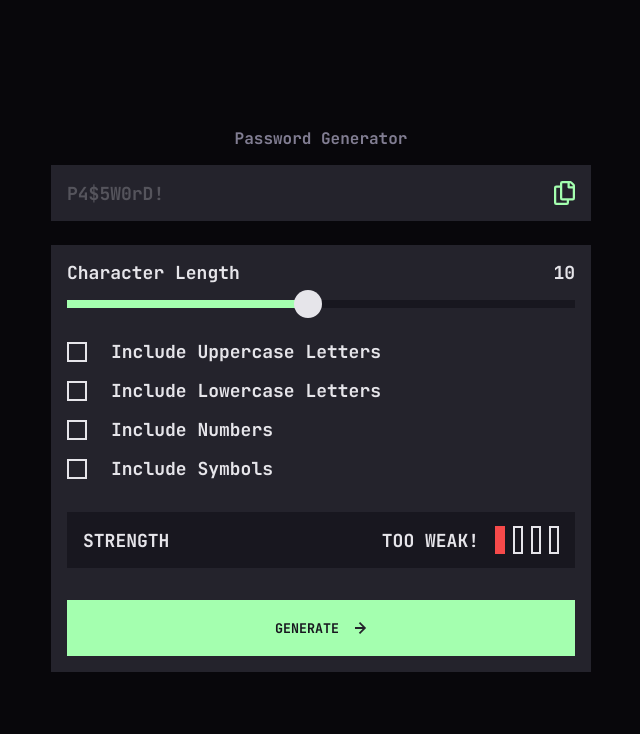
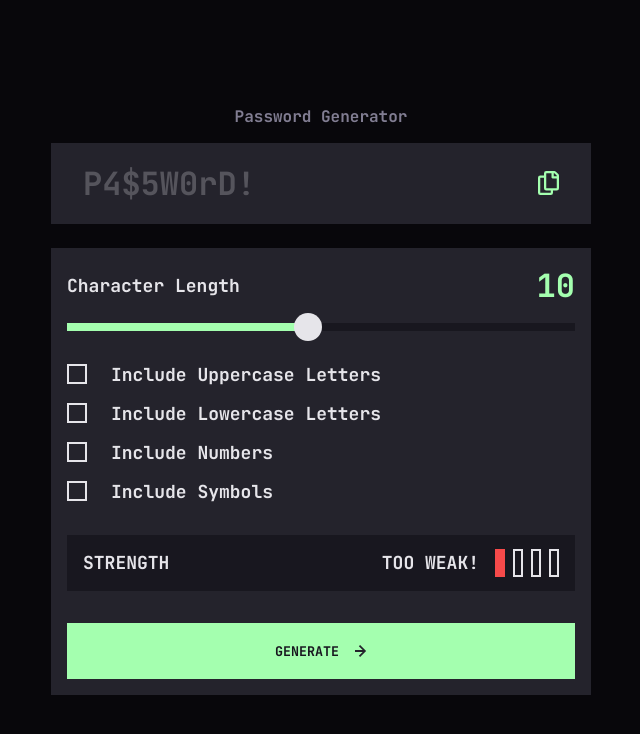
Before and after one commit to ryanbradley-webdev/password-generator, a React (Vite) app: page / in a window 1280 px wide. Shown: the top 734 px of the page, without its empty margins (319-959 px from the left). Built offline with nearby package versions, Linux system fonts and the light colour scheme.

Commit message:
Add form styling and update strength calculation to factor in length when considering factors.

```diff
--- a/src/App.css
+++ b/src/App.css
@@ -11,6 +11,21 @@ section {
   padding: 16px;
   width: 100%;
   background-color: var(--clr-dark-grey);
+}
+
+.password span {
+  font: var(--font-head-md);
+}
+
+@media screen and (min-width: 481px) {
+  .password {
+    padding-inline: 32px;
+    padding-block: 19px;
+  }
+
+  .password span {
+    font: var(--font-head-lg);
+  }
 }
 
 h1 {
@@ -27,3 +42,7 @@ h1 {
   border: none;
   background-color: transparent;
 }
+
+.copy:is(:hover, :focus) path {
+  fill: var(--clr-white);
+}
--- a/src/components/form/form.module.css
+++ b/src/components/form/form.module.css
@@ -22,6 +22,25 @@
     align-items: center;
     justify-content: space-between;
     width: 100%;
+}
+
+.char_length > label {
+    font: var(--font-body-sm);
+}
+
+.char_length > span {
+    font: var(--font-head-md);
+    color: var(--clr-teal);
+}
+
+@media screen and (min-width: 481px) {
+    .char_length > label {
+        font: var(--font-body-md);
+    }
+
+    .char_length > span {
+        font: var(--font-head-lg);
+    }
 }
 
 .length_input {
--- a/src/components/strengthMeter/StrengthMeter.tsx
+++ b/src/components/strengthMeter/StrengthMeter.tsx
@@ -17,10 +17,7 @@ export default function StrengthMeter({
     const [strength, setStrength] = useState(1)
 
     useEffect(() => {
-        if (length < 8) {
-            return setStrength(1)
-        } else {
-            const value =
+        const value =
                 (upperCase ? 1 : 0)
                 +
                 (lowerCase ? 1 : 0)
@@ -29,7 +26,14 @@ export default function StrengthMeter({
                 +
                 (symbols ? 1 : 0)
 
-            setStrength(value || 1)
+        if (length < 8) {
+            return setStrength(1)
+        } else if (length > 16) {
+            return setStrength(4)
+        } else {
+            const correctedValue = value + Math.round((length - 8) / 4)
+
+            setStrength(correctedValue > 4 ? 4 : correctedValue)
         }
     }, [length, upperCase, lowerCase, numbers, symbols])
 
```
